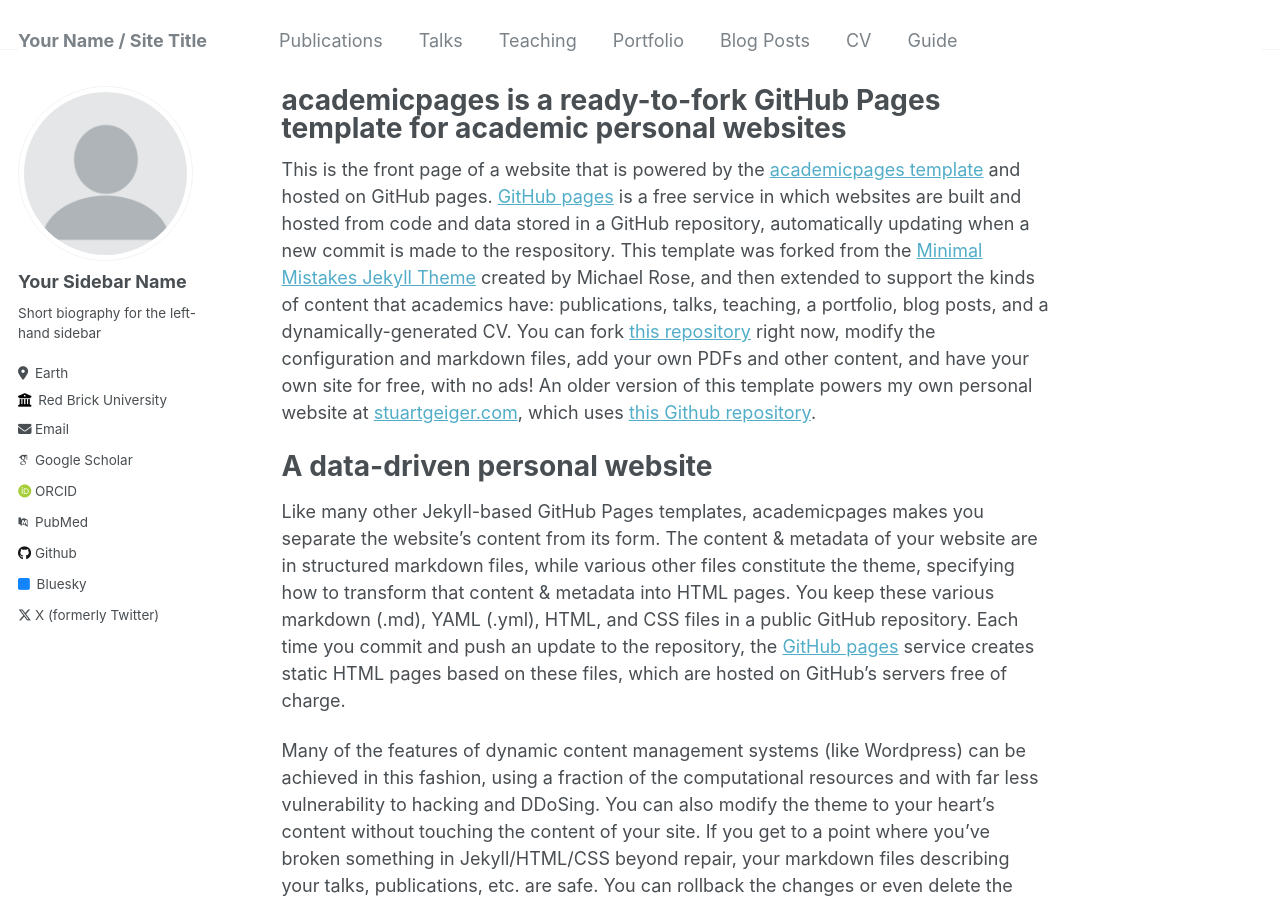
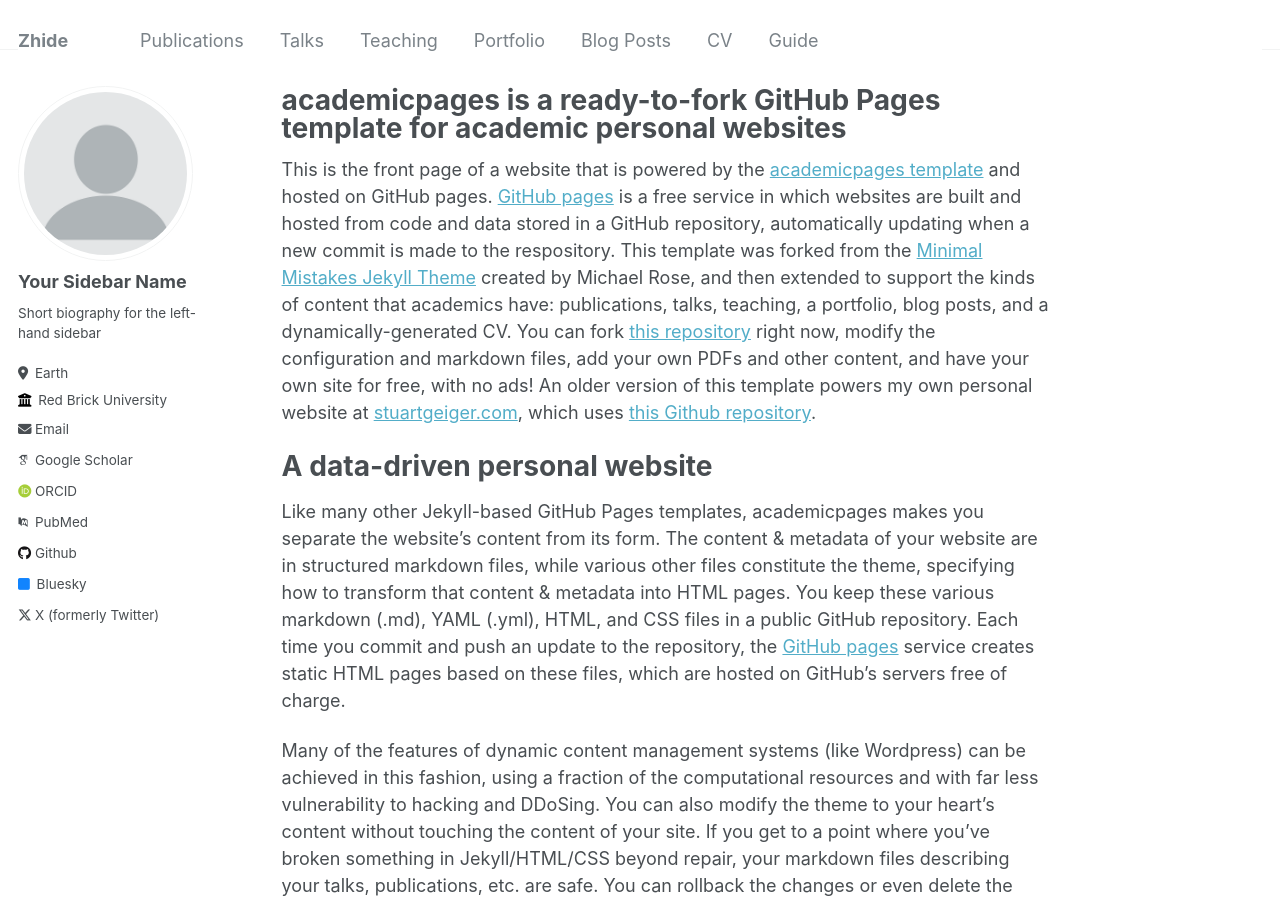
Before and after one commit to WANGZHIDE93429/WANGZHIDE93429.github.io, a Jekyll site: the page built from _pages/about.md, in a window 1280 px wide and 900 px high. Built offline with Jekyll 4.4.1, drawn with Linux system fonts in a browser that asks for light colours; some web fonts are replaced.

Commit message:
Update _config.yml

```diff
--- a/_config.yml
+++ b/_config.yml
@@ -8,7 +8,7 @@
 
 # Basic Site Settings
 locale                   : "en-US"
-title                    : "Your Name / Site Title"
+title                    : "Zhide"
 title_separator          : "-"
 name                     : &name "Your Name"
 description              : &description "personal description"
```
